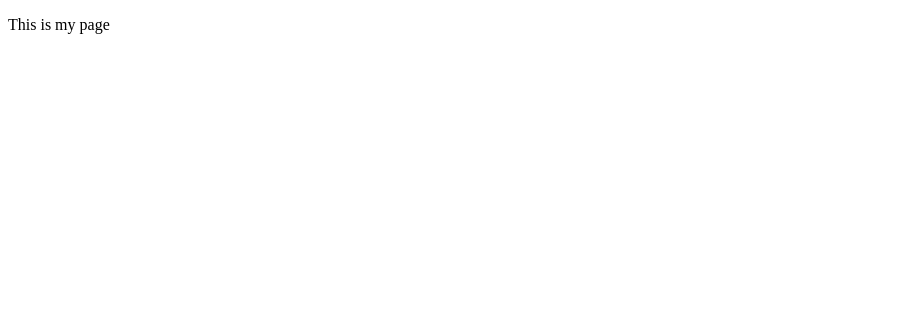
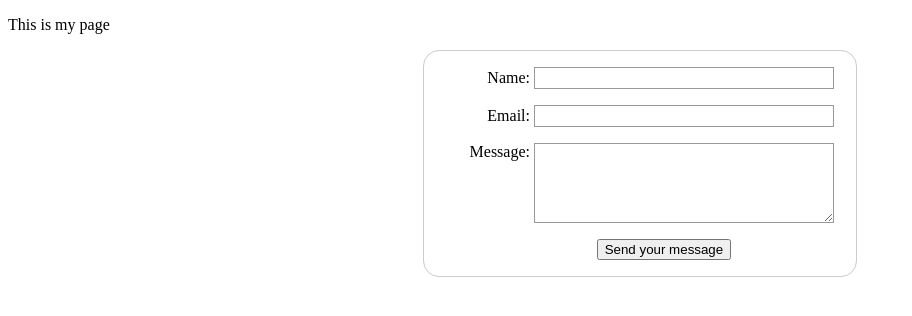
Before and after one commit to AlinaConstantinescu/Learning-web-development, a plain HTML site: page HTML-forms/index-form.html in a window 1280 px wide. Shown: the whole page, without its empty margins (0-912 px from the left). Drawn offline with Linux system fonts and the light colour scheme.

Commit message:
forms 13.08-from work-

```diff
--- a/HTML-forms/index-form.html
+++ b/HTML-forms/index-form.html
@@ -1,10 +1,93 @@
 <!DOCTYPE html>
 <html>
+
   <head>
     <meta charset="utf-8">
     <title>My test page</title>
+
+    <style>
+      form {
+        /*To center the form on the page*/
+        margin: 0 auto;
+        width: 400px;
+        /* To see the outline of the form*/
+        padding: 1em;
+        border: 1px solid #CCC;
+        border-radius: 1em;
+      }
+
+      form div + div {
+        margin-top: 1em;
+      }
+
+      label {
+        /*To make sure that all labels have the same size and are properly aligned*/
+        display: inline-block;
+        width: 90px;
+        text-align: right;
+      }
+
+      input, textarea {
+        /*To make sure that all text field s have the same font settings, by default textareas have a monospace font*/
+        font: 1em sans-serif;
+        /*To give the same size to all text fields*/
+        width: 300px;
+        box-sizing: border-box;
+        /*To harmonize the look & fell of text field border*/
+        border: 1px solid #999;
+      }
+
+      input:focus, textarea:focus {
+        /*To give a little highlight on active elements*/
+        border-color: #000;
+      }
+
+      textarea {
+        /*To properly align multitude text fields with their labels*/
+        vertical-align: top;
+        /*To give enough room to type some text*/
+        height: 5em;
+      }
+
+      .button {
+        /*To position the buttons to the same position of the text fields*/
+        padding-left: 90px;
+      }
+
+      button {
+        /*This extra margin represent roughly the same space as the space between the labels and their text fields*/
+        margin-left: 5em;
+      }
+
+    </style>
+
   </head>
+
   <body>
     <p>This is my page</p>
+
+    <form action="/my-handling-form-page" method="post">
+      <div>
+        <label for="name">Name:</label>
+        <input type="text" id="name" name="user_name">
+      </div>
+
+      <div>
+        <label for="mail">Email:</label>
+        <input type="email" id="mail" name="user_mail">
+      </div>
+
+      <div>
+          <label for="msg">Message:</label>
+          <textarea id="msg" name="user_message"></textarea>
+      </div>
+
+      <div class="button">
+        <button type="submit">Send your message</button>
+      </div>
+
+    </form>
+
   </body>
+
 </html>
--- /dev/null
+++ b/HTML-forms/payment-form.css
@@ -0,0 +1,70 @@
+h1 {
+    margin-top: 0;
+}
+
+ul {
+    margin: 0;
+    padding: 0;
+    list-style: none;
+}
+
+form {
+    margin: 0 auto;
+    width: 400px;
+    padding: 1em;
+    border: 1px solid #CCC;
+    border-radius: 1em;
+}
+
+div+div {
+    margin-top: 1em;
+}
+
+label span {
+    display: inline-block;
+    width: 120px;
+    text-align: right;
+}
+
+input, textarea {
+    font: 1em sans-serif;
+    width: 250px;
+    box-sizing: border-box;
+    border: 1px solid #999;
+}
+
+input[type=checkbox], input[type=radio] {
+    width: auto;
+    border: none;
+}
+
+input:focus, textarea:focus {
+    border-color: #000;
+}
+
+textarea {
+    vertical-align: top;
+    height: 5em;
+    resize: vertical;
+}
+
+fieldset {
+    width: 250px;
+    box-sizing: border-box;
+    margin-left: 136px;
+    border: 1px solid #999;
+}
+
+button {
+    margin: 20px 0 0 124px;
+}
+
+label {
+  position: relative;
+}
+
+label em {
+  position: absolute;
+  right: 5px;
+  top: 20px;
+}
```
Also changed, not shown: HTML-forms/payment-form.html (added, +100 -0 lines), advanced-table/assesment-template.html (+4 -6 lines).
